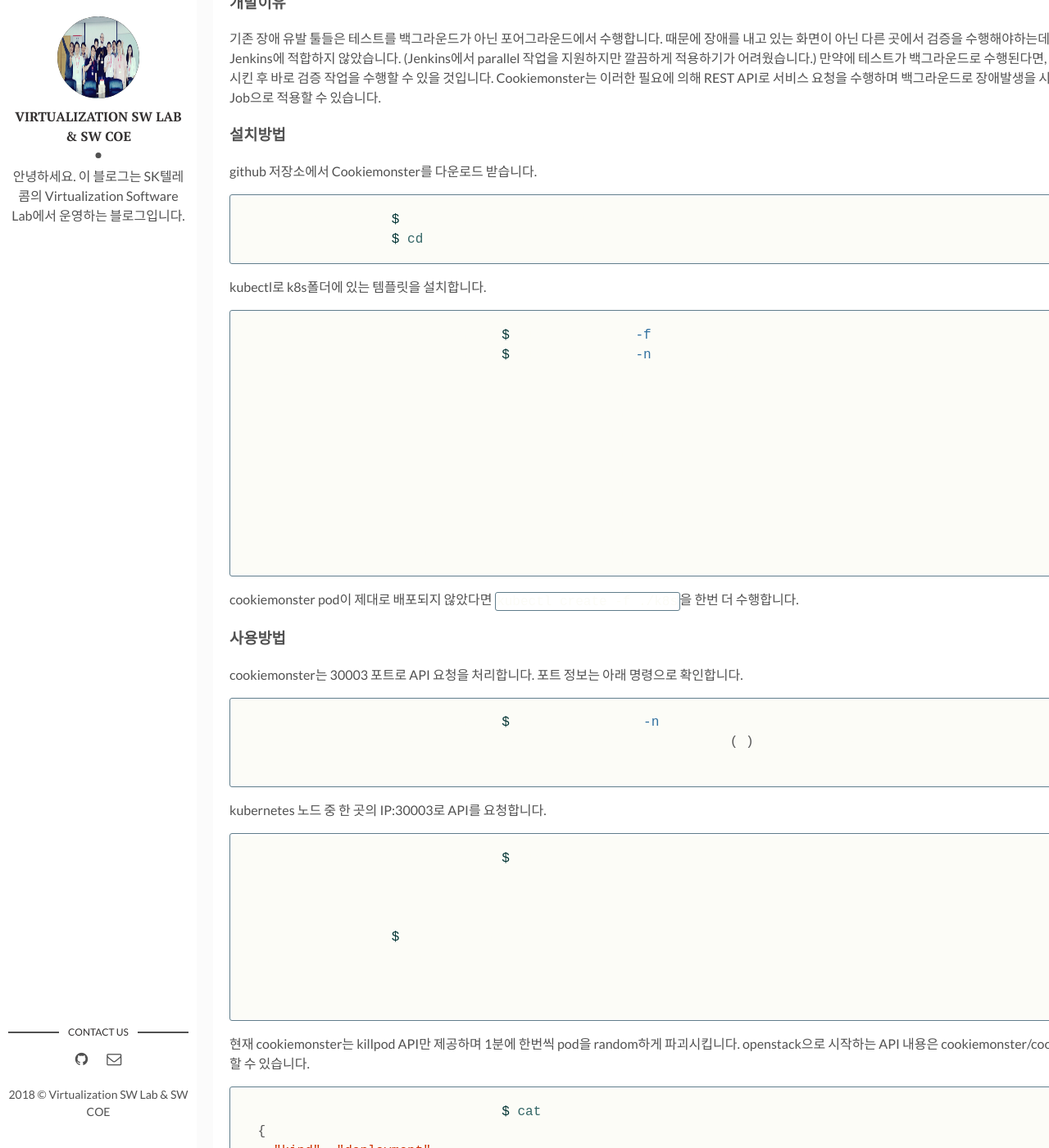
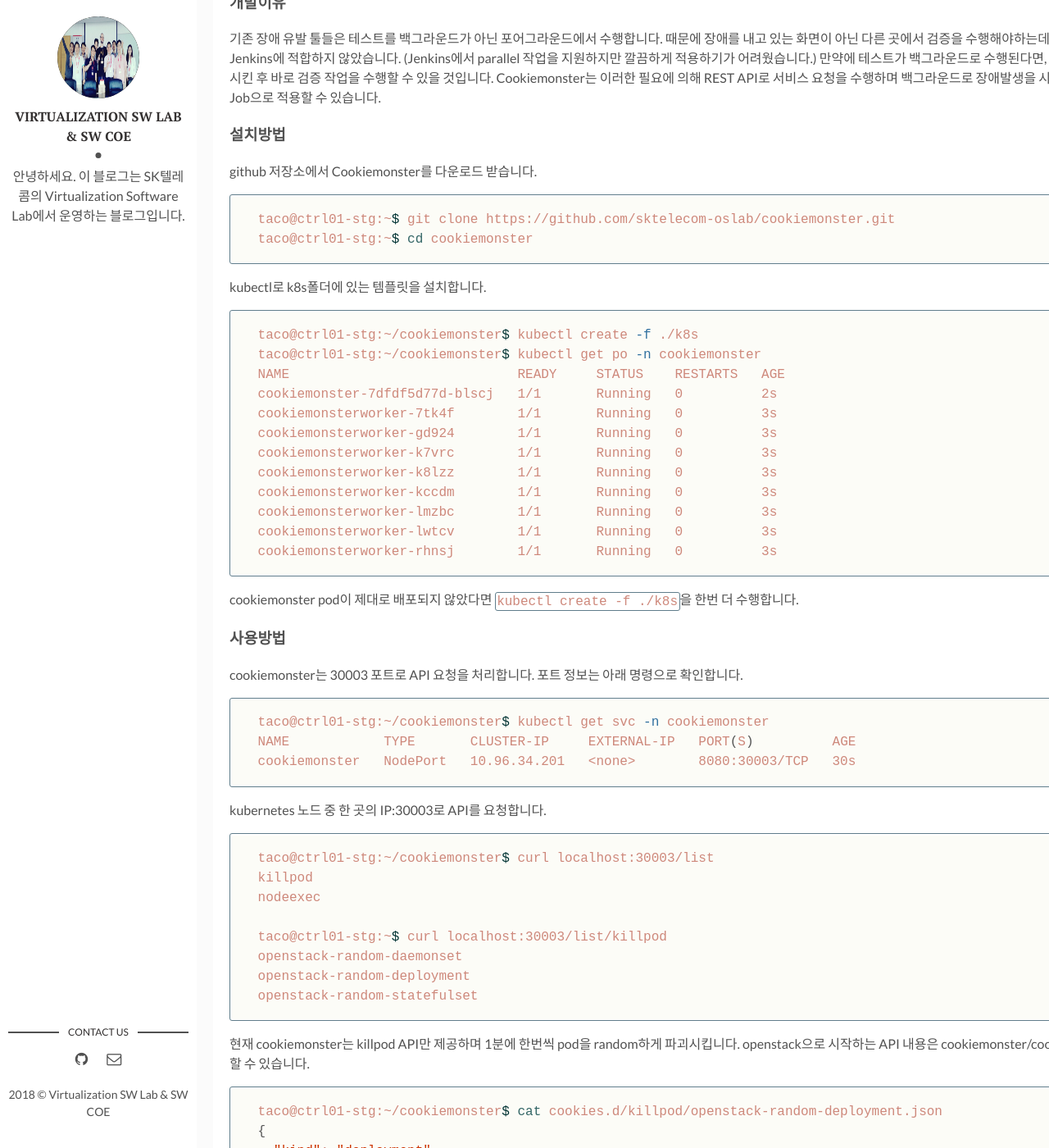
Before and after one commit to sktelecom-oslab/Virtualization-Software-Lab, a Jekyll site: the page built from _posts/2018-02-28-ChaosEngineeringInTaco.md, in a window 1280 px wide and 1400 px high, scrolled down 2269 px. Shown: the whole window at 82% size. Built offline with Jekyll 4.4.1, drawn with Linux system fonts in a browser that asks for light colours.

Commit message:
highlight testing

```diff
--- a/assets/css/main.css
+++ b/assets/css/main.css
@@ -444,7 +444,7 @@ template {
 }
 
 .highlighter-rouge {
-  color: #fcfcf7;
+  color: #ce887b;
   font-weight: 400;
   border: 1px solid #607D8B;
   -webkit-border-radius: 3px;
```
